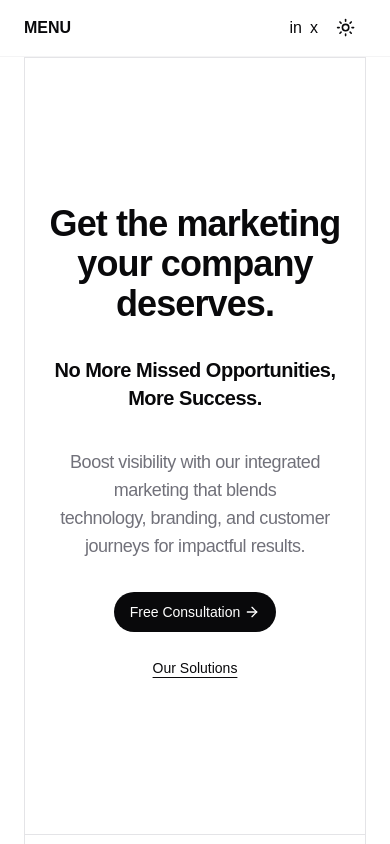
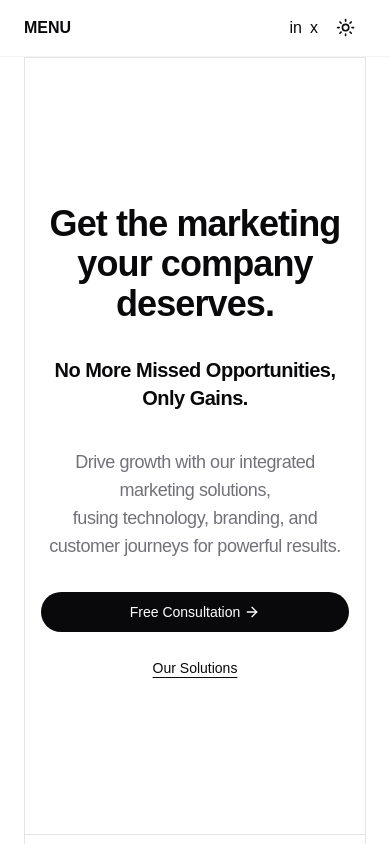
Before and after one commit to itsjmendez/toro, a Next.js app: page / in a window 390 px wide. Shown: the top 844 px of the page. Built offline with nearby package versions, Linux system fonts and the light colour scheme; a web font is replaced by a local one.

Commit message:
refactor: Update hero section styling and content

```diff
--- a/components/hero.tsx
+++ b/components/hero.tsx
@@ -14,27 +14,26 @@ export const HeroSection = () => {
           <h2 className="tracking-tight text-xl md:text-3xl font-semibold mb-1">
             No More Missed Opportunities,
             <br />
-            More Success.
+            Only Gains.
           </h2>
           <p className="text-lg text-muted-foreground tracking-tight">
-            Boost visibility with our integrated marketing that blends
+            Drive growth with our integrated marketing solutions,
             <br />
-            technology, branding, and customer journeys for impactful results.
+            fusing technology, branding, and customer journeys for powerful
+            results.
           </p>
 
-          <div className="flex flex-col gap-4 md:items-center">
-            <span>
+          <div className=" flex flex-col gap-4 ">
             <Link
               href="/"
-                className={`rounded-3xl ${buttonVariants({
-                  variant: 'default',
+              className={`${buttonVariants({
+                variant: 'round',
                 size: 'default',
               })}`}
             >
               Free Consultation
               <ArrowRight className="ml-1 h-4 w-4" />
             </Link>
-            </span>
             <Link
               href="/services"
               className={`underline ${buttonVariants({
```
Lines whose indentation alone changed are shown as unchanged.
